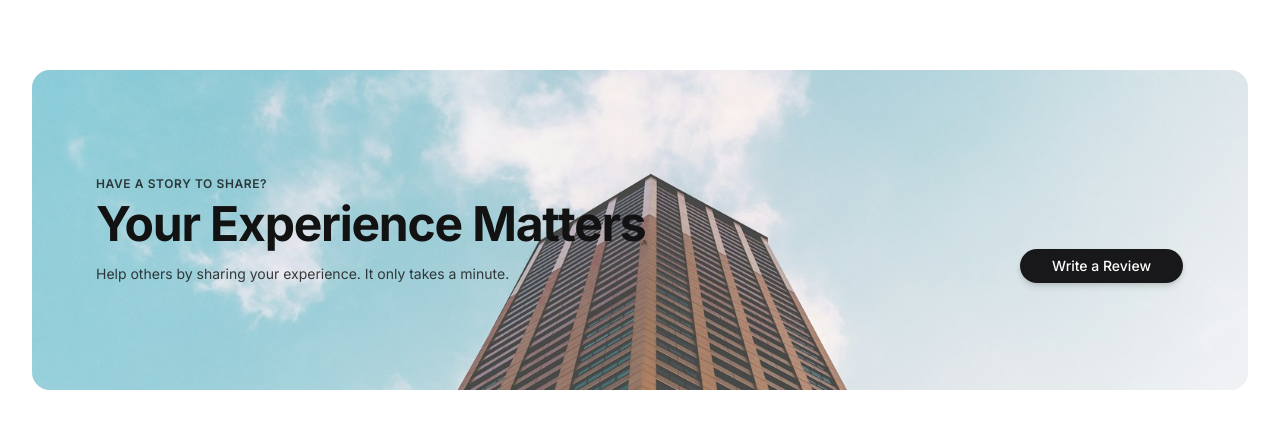
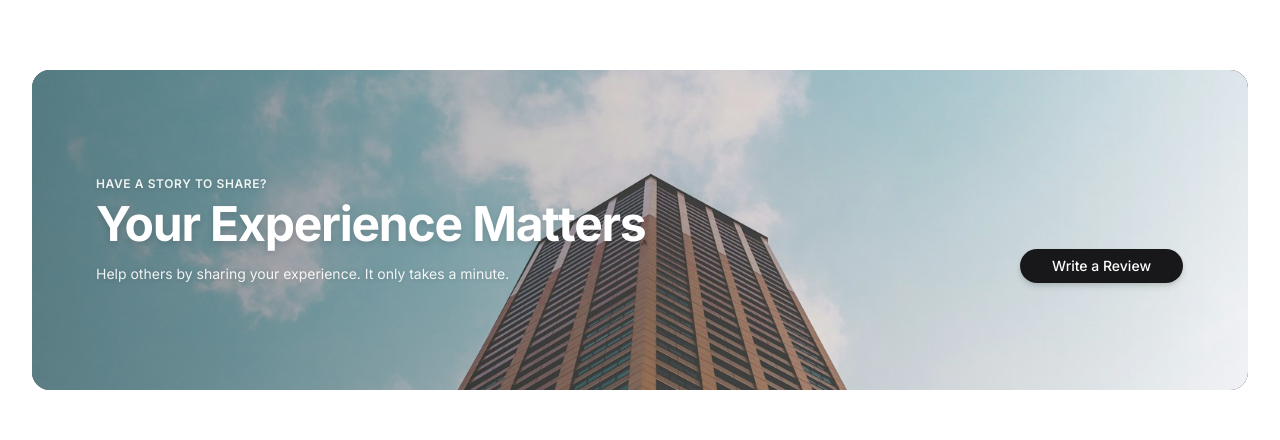
Before and after one commit to rakibulislamdev/n-project, a Next.js app: page / in a window 1280 px wide. Shown: the part 1505-1945 px from the top of the page. Built offline with nearby package versions, Linux system fonts and the light colour scheme; no server answers; a web font is replaced by a local one.

Commit message:
feat: add Footer component with CTA banner and social links to landing page

```diff
--- a/app/(landing)/_components/footer.tsx
+++ b/app/(landing)/_components/footer.tsx
@@ -17,8 +17,9 @@ export function Footer() {
         <ScrollDiv
           scale={0.95}
           duration={0.7}
-          className="relative w-full rounded-2xl overflow-hidden min-h-[320px] flex items-center bg-muted"
+          className="relative w-full rounded-2xl overflow-hidden min-h-[320px] flex items-center bg-zinc-800"
         >
+          {/* Background Image */}
           <div className="absolute inset-0 z-0">
             <Image
               src="/footer-image.svg"
@@ -29,22 +30,25 @@ export function Footer() {
             />
           </div>
 
+          {/* Subtle light gradient: only gently shades behind the text on the left, keeping the sky and building clear & bright */}
+          <div className="absolute inset-0 z-[1] bg-gradient-to-r from-black/40 via-black/15 to-transparent pointer-events-none" />
+
           <div className="relative z-10 w-full p-6 md:p-10 lg:p-16 flex flex-col lg:flex-row justify-between items-center lg:items-end gap-6 text-center lg:text-left">
             <div className="flex flex-col gap-2">
-              <span className="text-xs font-semibold uppercase tracking-wider text-foreground/80">
+              <span className="text-xs font-semibold uppercase tracking-wider text-white/90 drop-shadow-sm">
                 Have a story to share?
               </span>
-              <h2 className="text-3xl md:text-4xl lg:text-5xl font-bold tracking-tight text-foreground">
+              <h2 className="text-3xl md:text-4xl lg:text-5xl font-bold tracking-tight text-white drop-shadow-md">
                 Your Experience Matters
               </h2>
-              <p className="text-sm text-foreground/80 mt-1 md:mt-2">
+              <p className="text-sm text-white/90 mt-1 md:mt-2 max-w-lg drop-shadow-sm">
                 Help others by sharing your experience. It only takes a minute.
               </p>
             </div>
 
             {pathname !== "/reviews" && (
               <Link href="/reviews">
-                <Button size="lg" className="rounded-full px-8 bg-zinc-900 hover:bg-black text-white font-medium shadow-md transition-all cursor-pointer">
+                <Button size="lg" className="rounded-full px-8 bg-zinc-900 hover:bg-black text-white font-medium shadow-md hover:scale-[1.02] active:scale-[0.98] transition-all cursor-pointer">
                   Write a Review
                 </Button>
               </Link>
```
